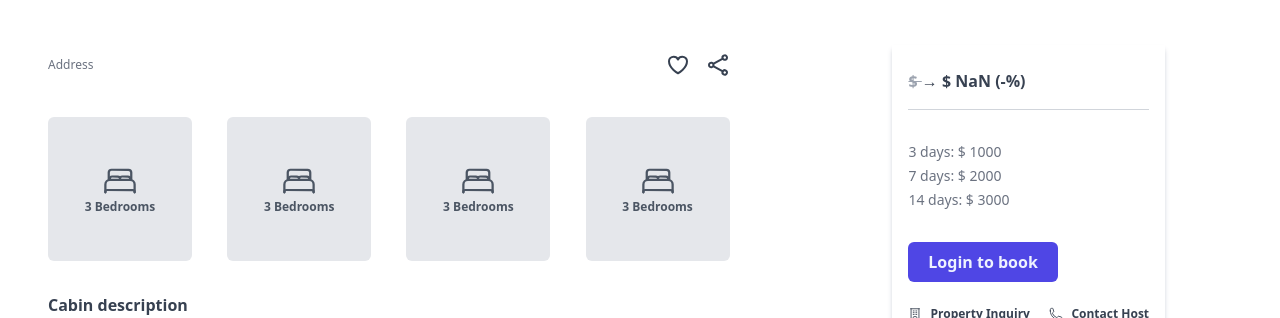
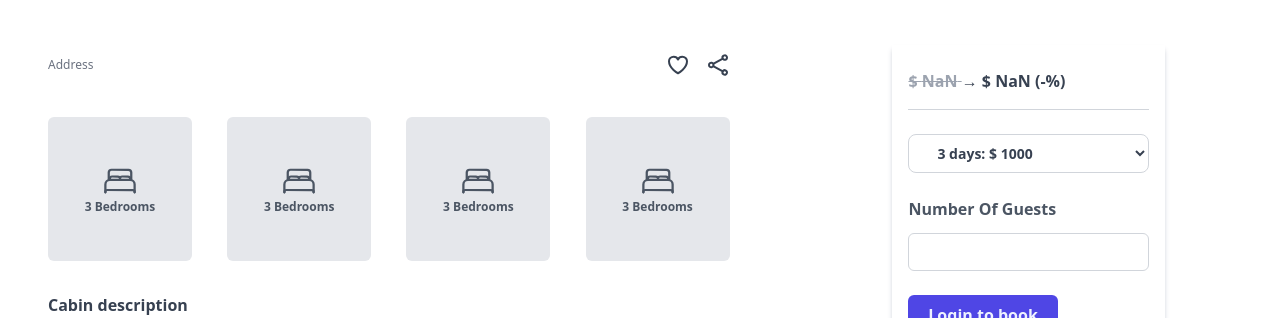
Before and after one commit to BCIamLong/bookings-app-client, a React (Vite) app: page /cabins/1 in a window 1280 px wide. Shown: the part 634-952 px from the top of the page. Built offline with nearby package versions, Linux system fonts and the light colour scheme; no server answers.

Commit message:
refactor: refactor booking feature

```diff
--- a/src/components/Select/index.tsx
+++ b/src/components/Select/index.tsx
@@ -3,16 +3,17 @@ import { UseFormRegisterReturn } from "react-hook-form";
 
 interface SelectProps {
   id: string, type: string, disabled?: boolean, children: ReactNode, registerOb?: UseFormRegisterReturn<string>,
-  onChange?: (e: ChangeEvent<HTMLSelectElement>) => void
+  onChange?: (e: ChangeEvent<HTMLSelectElement>) => void,
+  defaultValue?: string
 }
 
-export default function Select({ id, type, disabled, registerOb, children, onChange }: SelectProps) {
+export default function Select({ id, type, disabled, registerOb, children, onChange, defaultValue }: SelectProps) {
   const baseStyle = 'text-stone-700 text-sm bg-stone-0 ';
   let style;
   if (type === 'delete-me') style = baseStyle + 'p-2 border-[1.5px] border-stone-300 rounded-lg w-[80%] outline-stone-500'
   if (type === 'sort') style = baseStyle + 'p-2 border-[1.5px] px-6 font-semibold border-stone-300 rounded-lg outline-stone-500'
 
-  return <select className={style} id={id} disabled={disabled} {...registerOb} onChange={onChange}>
+  return <select className={style} id={id} disabled={disabled} {...registerOb} onChange={onChange} defaultValue={defaultValue}>
     {children}
   </select>
 }
--- a/src/features/bookings/BookingCard/index.tsx
+++ b/src/features/bookings/BookingCard/index.tsx
@@ -11,7 +11,7 @@ export default function BookingCard({ isModal = false }: { isModal?: boolean })
   const { booking, isLoading: isBookingLoading } = useUserBooking()
   const { user, isLoading: isUserLoading } = useUserSession()
   const { startDate, endDate, numNights, numGuests, cabinPrice, totalPrice, extrasPrice, createdAt, cabinId } = booking as IBooking || {}
-  const { name: cabinName, _id } = cabinId as ICabin || {}
+  const { name: cabinName, _id, discount } = cabinId as ICabin || {}
   const { name, fullName } = user || {}
   const classStyle = `flex justify-between items-center [&>span:first-child]:text-stone-500 [&>span:nth-child(2)]:text-brand-600 [&>span:nth-child(2)]:font-semibold`
   let style = ''
@@ -36,9 +36,11 @@ export default function BookingCard({ isModal = false }: { isModal?: boolean })
         </li>
         <li className={classStyle}><span>Payment method:</span> <span>Credit Card (Visa)</span></li>
         <li className={classStyle}><span>Sender name:</span> <span>{fullName || name}</span></li>
-        <li className={classStyle}><span>Amount:</span> <span>${cabinPrice}</span></li>
+        <li className={classStyle}><span>Amount of cabin:</span> <span>${cabinPrice}</span></li>
         <li className={classStyle}><span>Other fee:</span> <span>${extrasPrice}</span></li>
-        <li className={classStyle}><span>Total amount:</span> <span>${totalPrice}</span></li>
+        <li className={classStyle}><span>Total amount:</span> <span>${cabinPrice * numNights * numGuests}</span></li>
+        <li className={classStyle}><span>Discount:</span> <span>{discount}%</span></li>
+        <li className={classStyle}><span>Final amount:</span> <span>${totalPrice}</span></li>
       </ul>
     </div>
   )
--- a/src/features/bookings/BookingCardProfile/index.tsx
+++ b/src/features/bookings/BookingCardProfile/index.tsx
@@ -11,7 +11,7 @@ export default function BookingCardProfile({ booking, onCloseModal }: { booking:
   const { user, isLoading: isUserLoading } = useUserSession()
   const { deleteUserBooking, isDeleting } = useDeleteUserBooking()
   const { _id, startDate, endDate, numNights, numGuests, cabinPrice, totalPrice, extrasPrice, createdAt, cabinId } = booking as IBooking || {}
-  const { name: cabinName } = cabinId as ICabin || {}
+  const { name: cabinName, discount } = cabinId as ICabin || {}
   const { name, fullName } = user || {}
   const classStyle = `flex justify-between items-center [&>span:first-child]:text-stone-500 [&>span:nth-child(2)]:text-brand-600 [&>span:nth-child(2)]:font-semibold`
 
@@ -45,7 +45,9 @@ export default function BookingCardProfile({ booking, onCloseModal }: { booking:
         <li className={classStyle}><span>Sender name:</span> <span>{fullName || name}</span></li>
         <li className={classStyle}><span>Amount:</span> <span>${cabinPrice}</span></li>
         <li className={classStyle}><span>Other fee:</span> <span>${extrasPrice}</span></li>
-        <li className={classStyle}><span>Total amount:</span> <span>${totalPrice}</span></li>
+        <li className={classStyle}><span>Total amount:</span> <span>${cabinPrice * numGuests * numNights}</span></li>
+        <li className={classStyle}><span>Discount:</span> <span>${discount}</span></li>
+        <li className={classStyle}><span>Final amount:</span> <span>${totalPrice}</span></li>
       </ul>
       <div className="flex flex-col w-full mt-8">
         <Button type="brand" size="small" onClick={handleClick}>
--- a/src/features/bookings/BookingsList/index.tsx
+++ b/src/features/bookings/BookingsList/index.tsx
@@ -16,7 +16,7 @@ export default function BookingList() {
 
   return (
     <div>
-      <ul>
+      <ul className="flex flex-col gap-3">
         {bookings?.map((booking: IBooking) => <Modal key={booking._id}>
           <Modal.Open openName={`booking${booking._id}}`}>
             <div className="[&>button]:w-full">
--- a/src/features/cabins/CabinCard/index.tsx
+++ b/src/features/cabins/CabinCard/index.tsx
@@ -1,4 +1,5 @@
 import { HiOutlineBuildingOffice, HiOutlinePhone } from "react-icons/hi2";
+
 
 import Button from "../../../components/Button";
 import { ICabin } from "../../../interfaces";
@@ -7,30 +8,53 @@ import Spinner from "../../../components/Spinner";
 import { useUserBookings } from "@/features/bookings/useUserBookings";
 import ButtonLink from "@/components/ButtonLink";
 import { useUserSession } from "@/features/auth/useUserSession";
+import Select from "@/components/Select";
+import Option from "@/components/Option";
+import { useState } from "react";
+import Label from "@/components/form/Label";
 
 export default function CabinCard({ cabin }: { cabin: ICabin }) {
   const { user, isLoading: isLoadingUser } = useUserSession()
-  const { _id: cabinId, regularPrice, discount, name, description, image } = cabin || {}
-  const discountPrice = regularPrice - Math.round(regularPrice * (discount / 100))
+  const { _id: cabinId, regularPrice, discount, name, description, image, maxCapacity } = cabin || {}
+  const [guests, setGuests] = useState(maxCapacity)
+  const [days, setDays] = useState(3)
+  const price = regularPrice * days * guests
+  const discountPrice = price - Math.round(price * (discount / 100))
   const { isBooking, bookCabin } = useBookCabin()
   const { count, isLoading } = useUserBookings()
+  const startDate = new Date()
+  const endDate = new Date(Date.now() + days * 24 * 60 * 60 * 1000)
+
   const handleClick = async function () {
-    bookCabin({ cabinId, regularPrice, name, description, image })
+    if (!guests || !days) return
+
+    bookCabin({ cabinId, regularPrice: discountPrice, name, description, image, endDate, startDate, numGuests: guests, numNights: days })
+
   }
   if (isLoading || isLoadingUser) return <Spinner size="normal" />
   return (
-    <div className={`min-h-24 bg-stone-0 text-stone-700 shadow-md thin:max-sm:px-6 thin:max-sm:w-[17.4rem] shadow-stone-300 px-4 py-6 ${count ? ' backdrop-brightness-90' : ''}`}>
+    <div className={`min-h-24 bg-stone-0 text-stone-700 shadow-md thin:max-sm:px-6 thin:max-sm:w-[17.4rem] shadow-stone-300 px-4 py-6 ${count ? ' bg-stone-200' : ''}`}>
       {Boolean(count) && <p className="py-1 px-2 text-xs uppercase font-semibold text-stone-50 bg-green-500 rounded-lg flex justify-center items-center mb-3">Payment Completed</p>}
       <p className="pb-4 border-b-[1.5px] font-bold border-stone-300">
-        <span className="line-through text-stone-400">$ {regularPrice} </span>
+        <span className="line-through text-stone-400">$ {price} </span>
         <span> &rarr; $ {discountPrice} </span>
         <span>(-{discount}%)</span>
       </p>
-      <ul className="py-8 text-sm text-stone-500 flex flex-col gap-1">
-        <li>3 days: $ 1000</li>
-        <li>7 days: $ 2000</li>
-        <li>14 days: $ 3000</li>
-      </ul>
+      <div className={`py-6 flex flex-col gap-6 ${count ? 'blur-sm' : ''}`}>
+        <Select type="sort" id="days" defaultValue='3' onChange={(e) => setDays(+e.target.value)} disabled={Boolean(count)}>
+          <Option type="sort" value="3">3 days: $ 1000</Option>
+          <Option type="sort" value="7">7 days: $ 2000</Option>
+          <Option type="sort" value="14">14 days: $ 3000</Option>
+        </Select>
+        <div className="flex flex-col gap-3">
+          <Label type="search" labelFor="guests">Number of guests</Label>
+          <input id='guests' type="number" min={1} max={maxCapacity} value={String(guests)}
+            className="py-2 px-6 text-stone-700 text-sm font-semibold border-[1.5px] rounded-md border-stone-300 focus:outline-none"
+            onChange={(e) => setGuests(+e.target.value)
+            } disabled={Boolean(count)} />
+        </div>
+      </div>
+
       {!count ? !user ? <div className="w-[62%]"><ButtonLink type="primary" href="/login">Login to book</ButtonLink></div> : <Button type="primary" size="small" onClick={handleClick}>
         {isBooking ? <Spinner size="small" /> : 'Reserve Now'}
       </Button> : <div className="w-[62%]">
--- a/src/services/bookingsApiService.ts
+++ b/src/services/bookingsApiService.ts
@@ -73,6 +73,10 @@ const bookCabin = async function (data: {
   name: string
   description: string
   image: string
+  startDate: Date
+  endDate: Date
+  numGuests: number
+  numNights: number
 }) {
   try {
     const token = Cookies.get('access-token')
```
Also changed, not shown: src/interfaces/IBooking.ts (+26 -22 lines).
